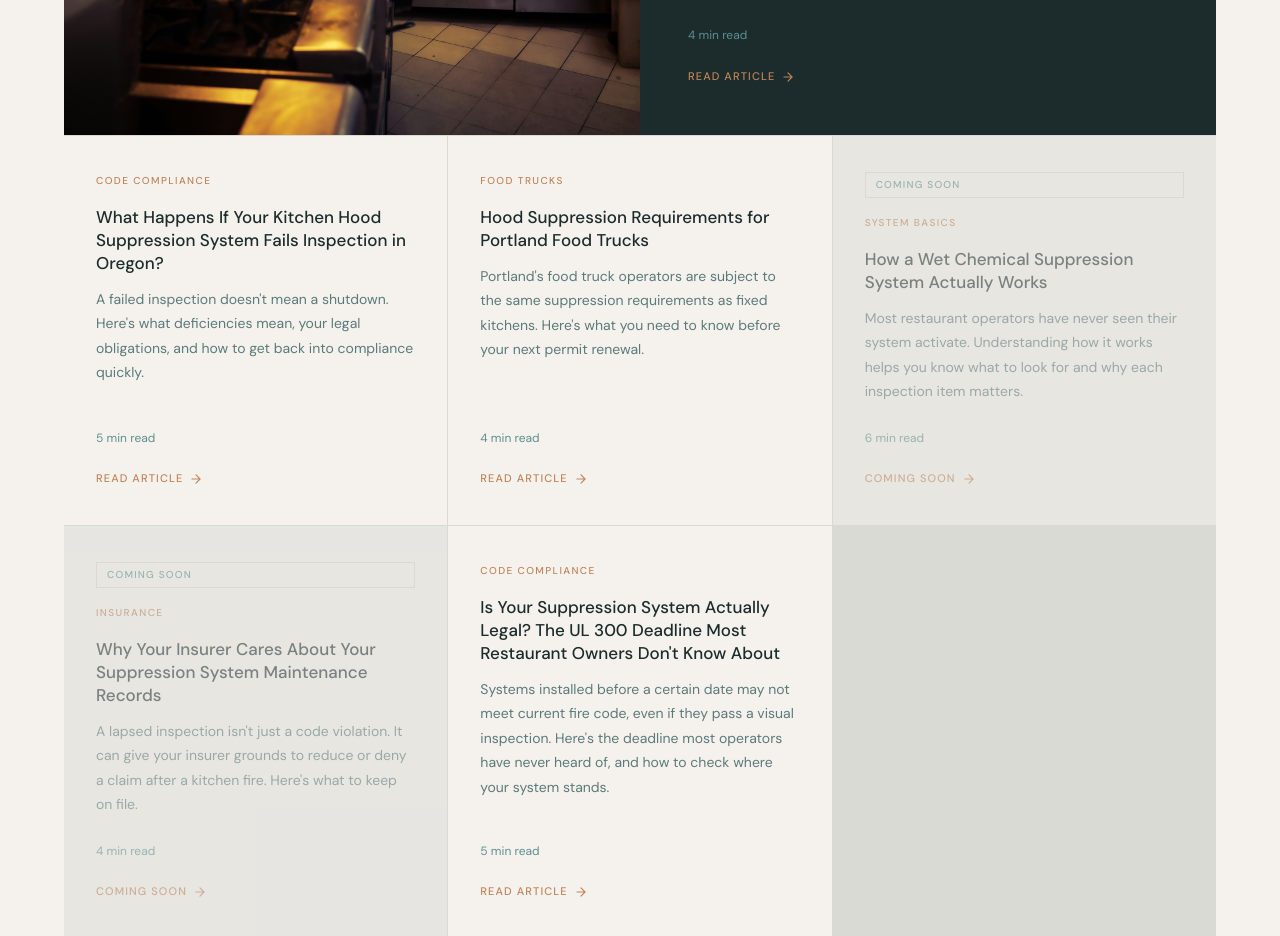
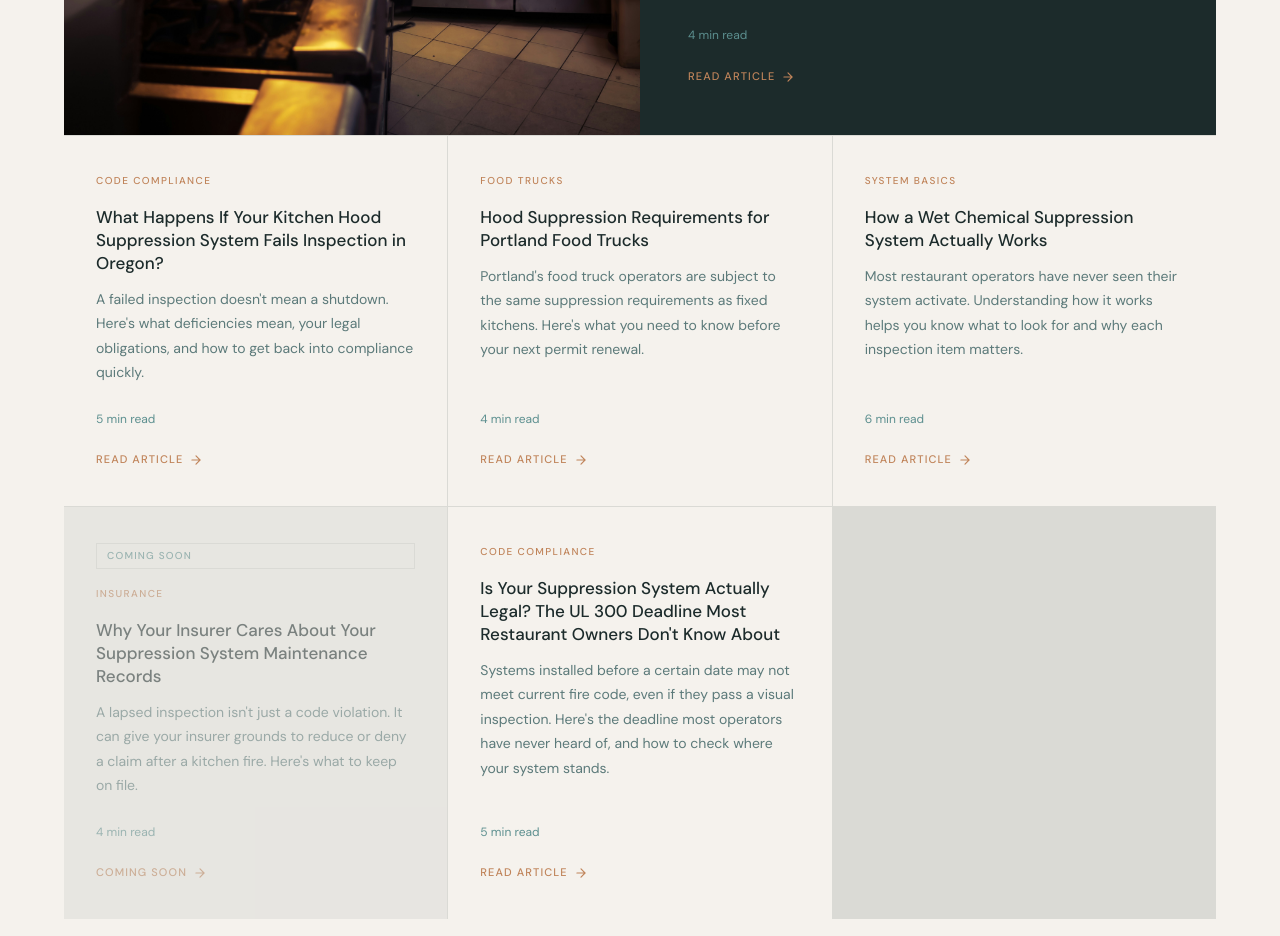
Before and after one commit to jhackett44/timberline-site, a plain HTML site: page learning-center.html in a window 1280 px wide. Shown: the part 1480-2416 px from the top of the page. Drawn offline with nearby package versions, Linux system fonts and the light colour scheme.

Commit message:
Update learning-center.html

```diff
--- a/learning-center.html
+++ b/learning-center.html
@@ -194,14 +194,13 @@
         <div class="article-link">Read article <svg width="14" height="14" viewBox="0 0 24 24" fill="none" stroke="currentColor" stroke-width="2" stroke-linecap="round"><path d="M5 12h14M12 5l7 7-7 7"/></svg></div>
       </a>
 
-      <div class="article-card coming-soon">
-        <div class="coming-soon-badge">Coming soon</div>
+      <a href="articles/how-wet-chemical-suppression-works.html" class="article-card">
         <div class="article-tag">System basics</div>
         <h3>How a Wet Chemical Suppression System Actually Works</h3>
         <p>Most restaurant operators have never seen their system activate. Understanding how it works helps you know what to look for and why each inspection item matters.</p>
         <div class="article-meta">6 min read</div>
-        <div class="article-link">Coming soon <svg width="14" height="14" viewBox="0 0 24 24" fill="none" stroke="currentColor" stroke-width="2" stroke-linecap="round"><path d="M5 12h14M12 5l7 7-7 7"/></svg></div>
-      </div>
+        <div class="article-link">Read article <svg width="14" height="14" viewBox="0 0 24 24" fill="none" stroke="currentColor" stroke-width="2" stroke-linecap="round"><path d="M5 12h14M12 5l7 7-7 7"/></svg></div>
+      </a>
 
       <div class="article-card coming-soon">
         <div class="coming-soon-badge">Coming soon</div>
```
